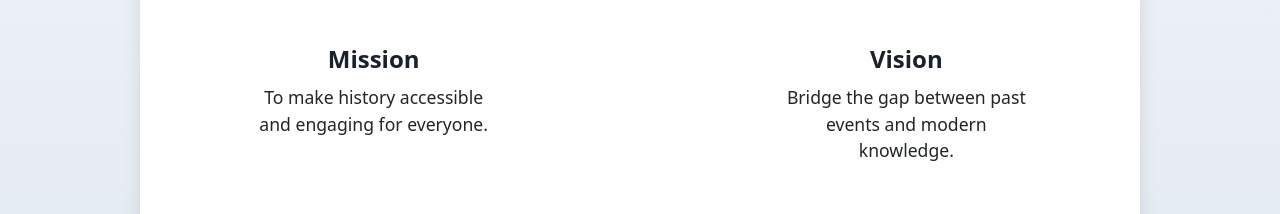
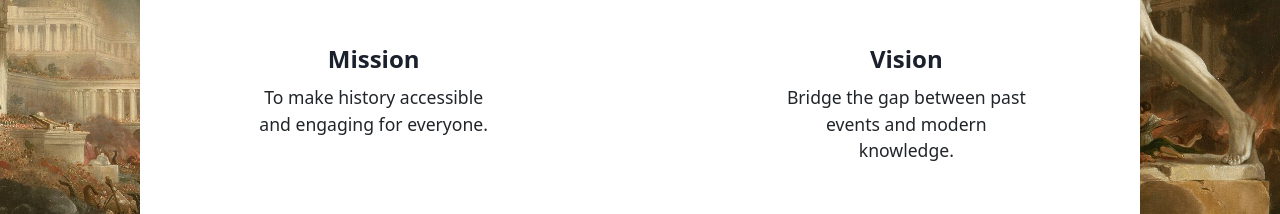
Before and after one commit to mansoorahmedsurti/CenturialAnalysis, a plain HTML site: page about.html in a window 1280 px wide. Shown: the part 306-520 px from the top of the page. Drawn offline with nearby package versions, Linux system fonts and the light colour scheme.

Commit message:
fixing backgrounds

```diff
--- a/about.css
+++ b/about.css
@@ -3,7 +3,7 @@
   justify-content: center;
   align-items: center;
   padding: 50px 15px;
-  background: linear-gradient(to bottom, #f0f4f8, #d9e2ec);
+  /* background: linear-gradient(to bottom, #f0f4f8, #d9e2ec); */
   min-height: calc(100vh - 150px);
 }
 
```
